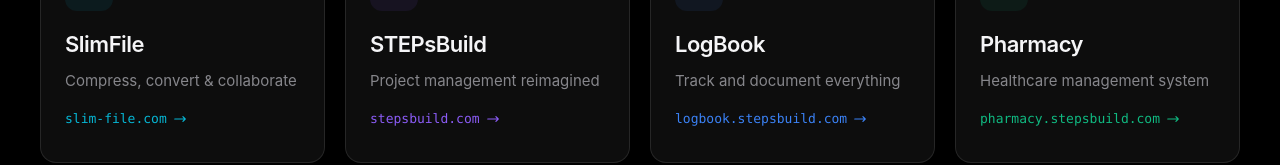
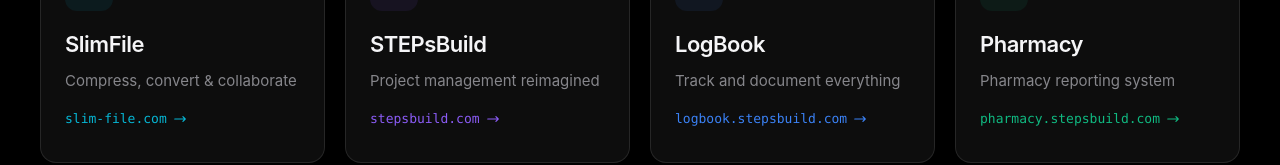
Before and after one commit to ikaydreams-dev/Beaver, a React (Vite) app: page / in a window 1280 px wide. Shown: the part 381-546 px from the top of the page. Built offline with nearby package versions, Linux system fonts and the light colour scheme.

Commit message:
Fix Pharmacy description - reporting system not healthcare management

```diff
--- a/src/components/Hero.jsx
+++ b/src/components/Hero.jsx
@@ -19,7 +19,7 @@ const PRODUCTS = [
   },
   {
     name: 'Pharmacy',
-    description: 'Healthcare management system',
+    description: 'Pharmacy reporting system',
     url: 'pharmacy.stepsbuild.com',
     color: '#10b981',
   },
```
